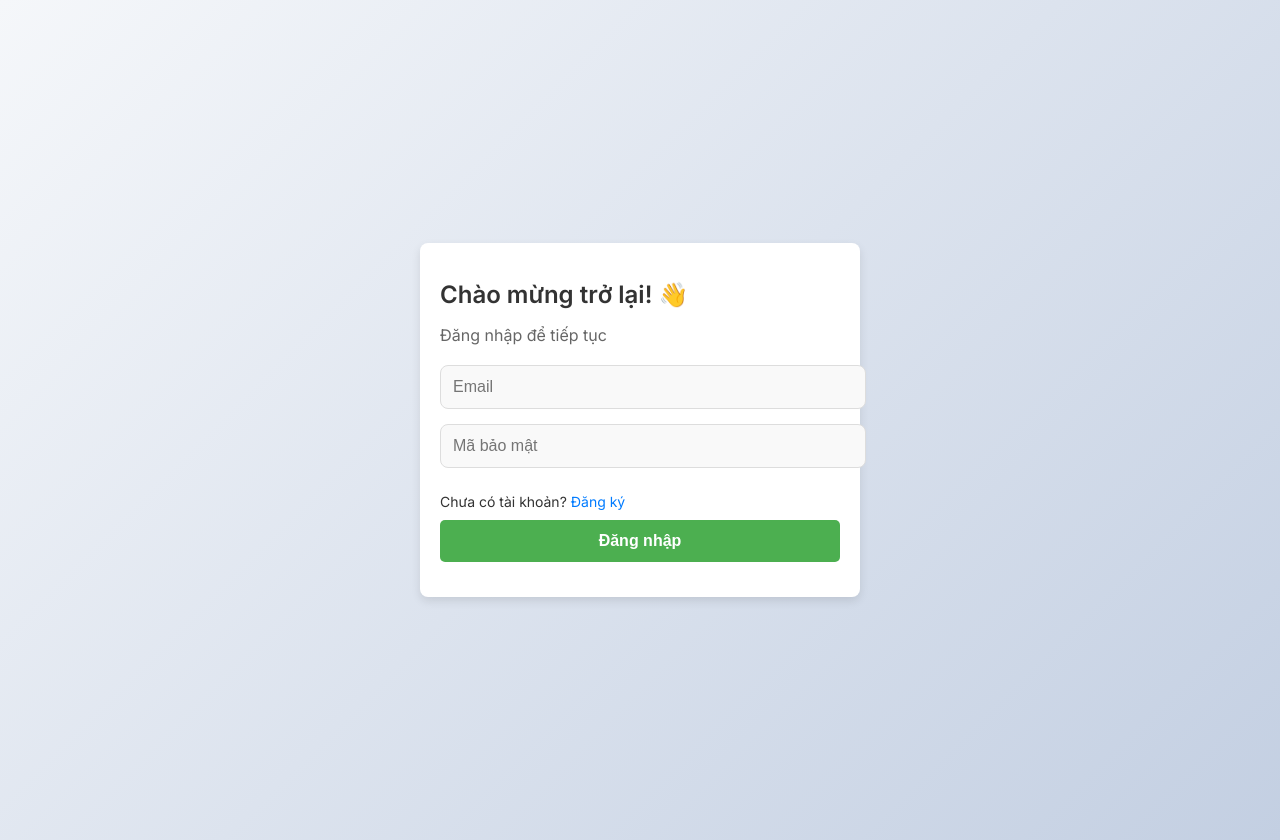
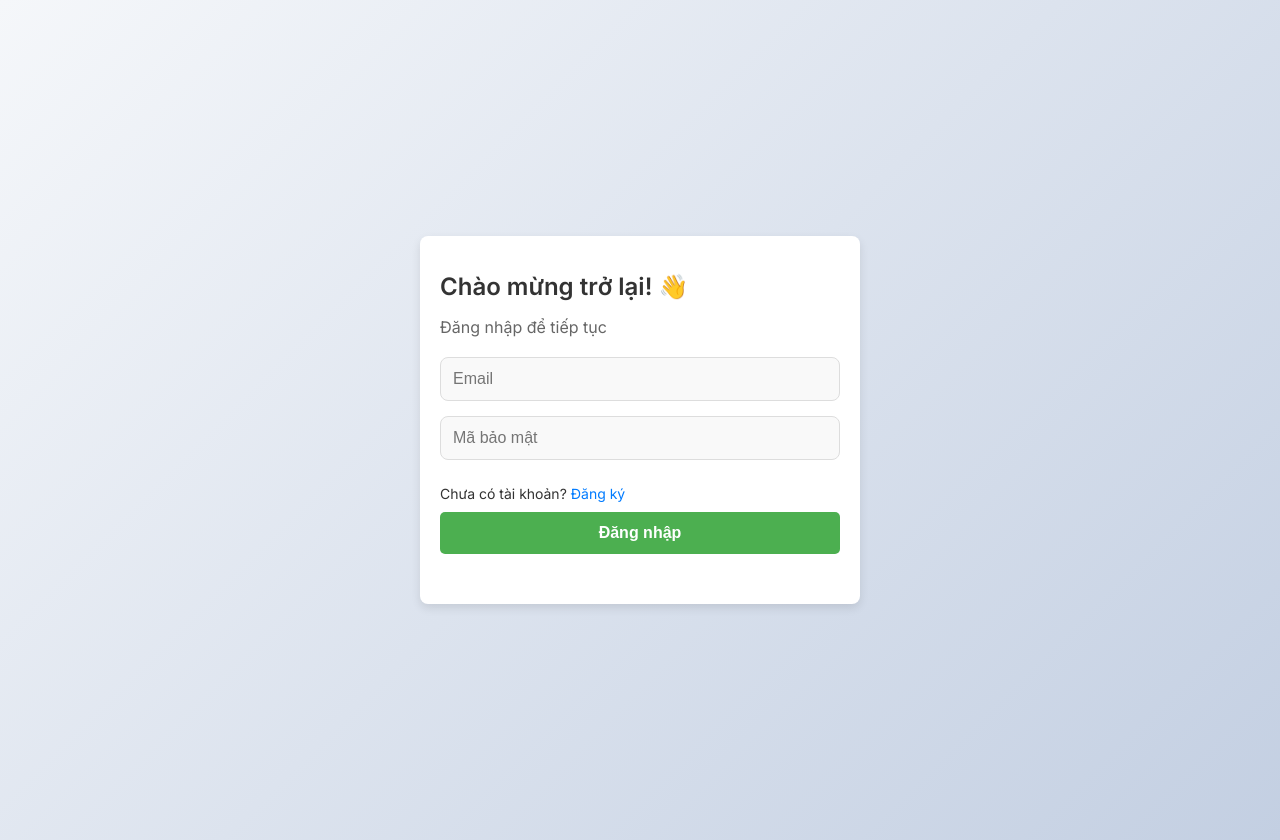
Before and after one commit to thanhhai217/bill, a plain HTML site: page index.html in a window 1280 px wide. Drawn offline with Linux system fonts and the light colour scheme.

Commit message:
Update styles.css

```diff
--- a/assets/styles.css
+++ b/assets/styles.css
@@ -134,16 +134,19 @@ body {
 
 .auth-box input {
   width: 100%;
-  padding: 10px;
+  padding: 12px;
   margin-bottom: 15px;
   border: 1px solid #ddd;
   border-radius: 5px;
   font-size: 1rem;
+  background: white;
+  box-sizing: border-box;
 }
 
 .auth-box button {
   width: 100%;
   padding: 12px;
+  margin-bottom: 15px;
   font-size: 1rem;
   font-weight: bold;
   border: none;
@@ -152,6 +155,7 @@ body {
   color: white;
   cursor: pointer;
   transition: background-color 0.3s ease;
+  box-sizing: border-box;
 }
 
 .auth-box button:hover {
```
